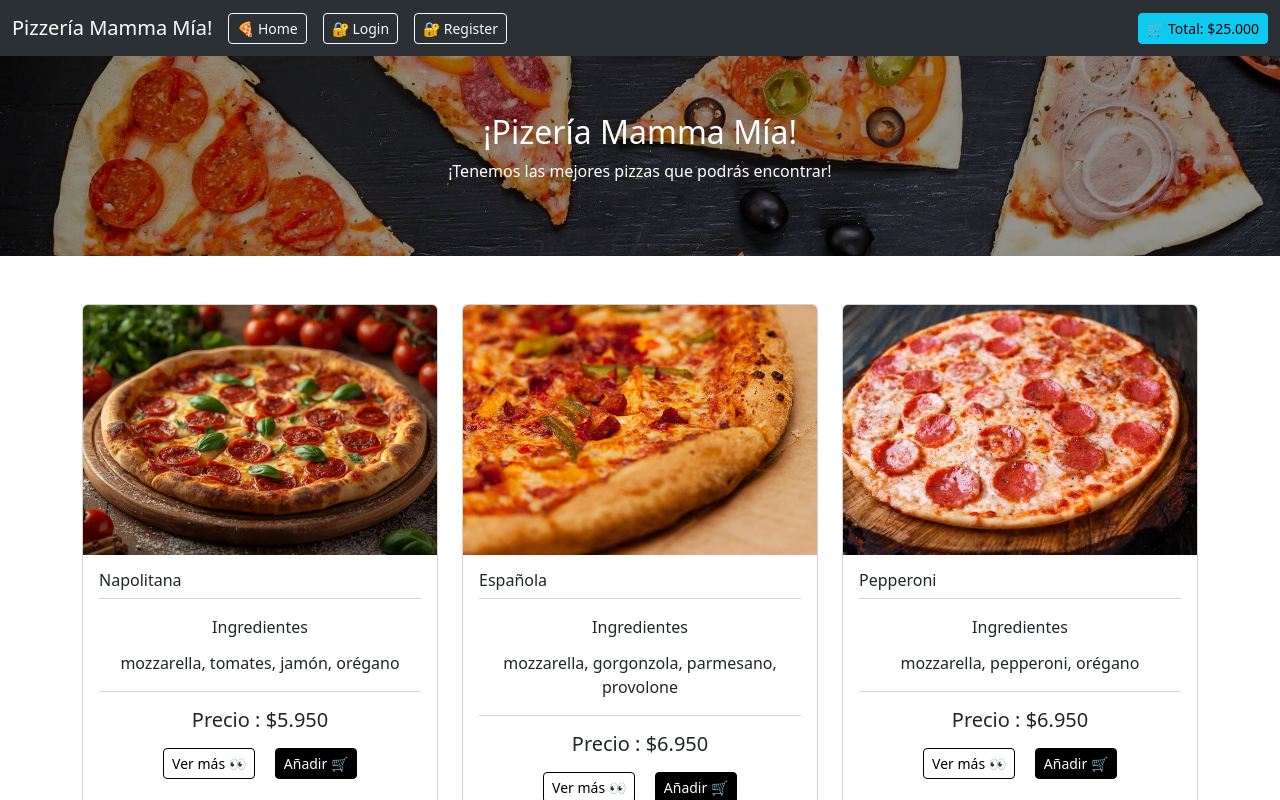
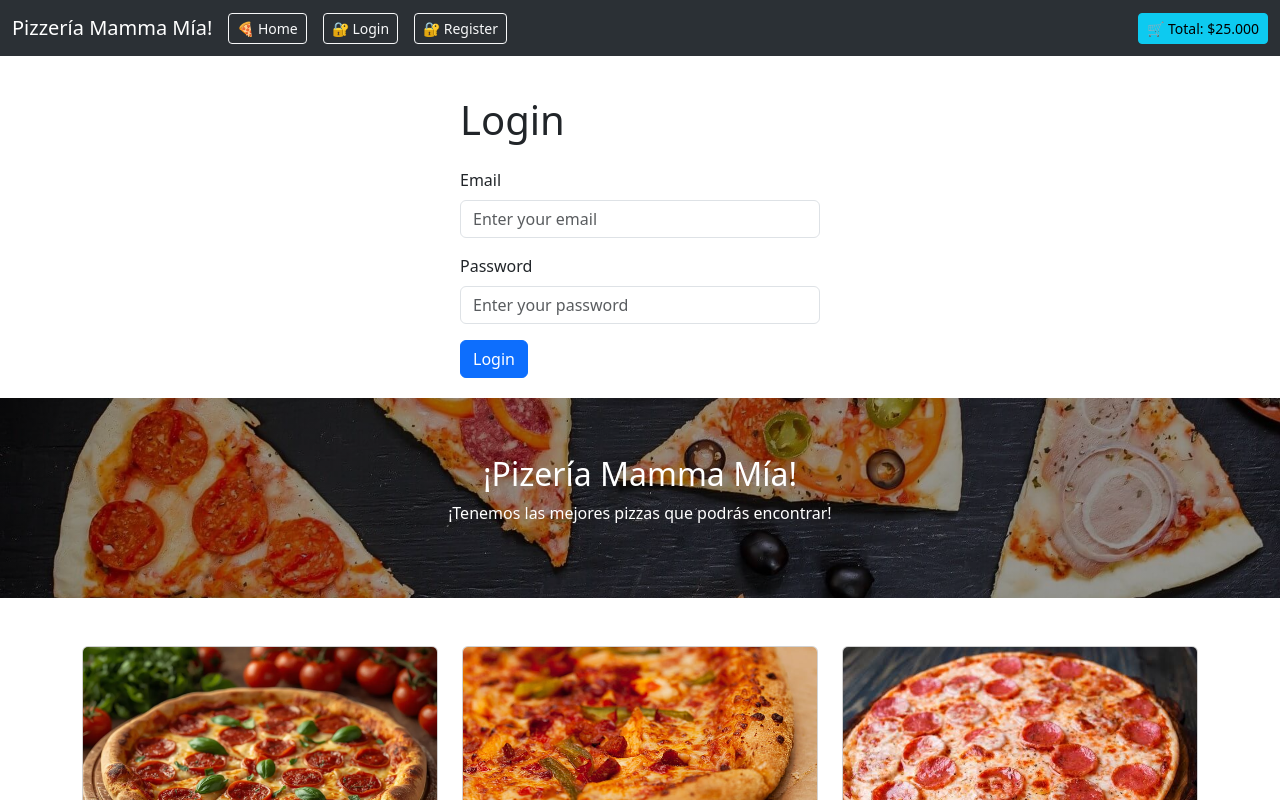
Before and after one commit to NicoleMatusP/Hito1-piza, a React (Vite) app: page / in a window 1280 px wide. Shown: the top 800 px of the page. Built offline with nearby package versions, Linux system fonts and the light colour scheme.

Commit message:
Se añadio login

```diff
--- a/src/App.jsx
+++ b/src/App.jsx
@@ -2,6 +2,7 @@ import { useState } from 'react'
 import Navbar from './components/Navbar'
 import Home from './components/Home'
 import Footer from './components/Footer'
+import Login from './components/Login'
 
 function App() {
   const [count, setCount] = useState(0)
@@ -9,6 +10,7 @@ function App() {
   return (
     <>
     <Navbar />
+    <Login />
     <Home />
     <Footer />
     </>
--- /dev/null
+++ b/src/components/Login.jsx
@@ -0,0 +1,20 @@
+import React from 'react'
+
+export default function Login() {
+  return (
+    <>
+        <form style={{width: '400px', margin: '0 auto', padding: '20px', borderRadius: '5px', marginTop: '20px'}}>
+            <h1 className="mb-4">Login</h1>
+        <div className="mb-3">
+            <label htmlFor="exampleInputEmail1" className="form-label">Email</label>
+            <input type="email" placeholder="Enter your email" className="form-control" id="exampleInputEmail1" aria-describedby="emailHelp"/>
+        </div>
+        <div className="mb-3">
+            <label htmlFor="exampleInputPassword1" className="form-label">Password</label>
+            <input type="password" placeholder="Enter your password" className="form-control" id="exampleInputPassword1"/>
+        </div>
+        <button type="submit" className="btn btn-primary">Login</button>
+        </form>
+    </>
+  )
+}
```
